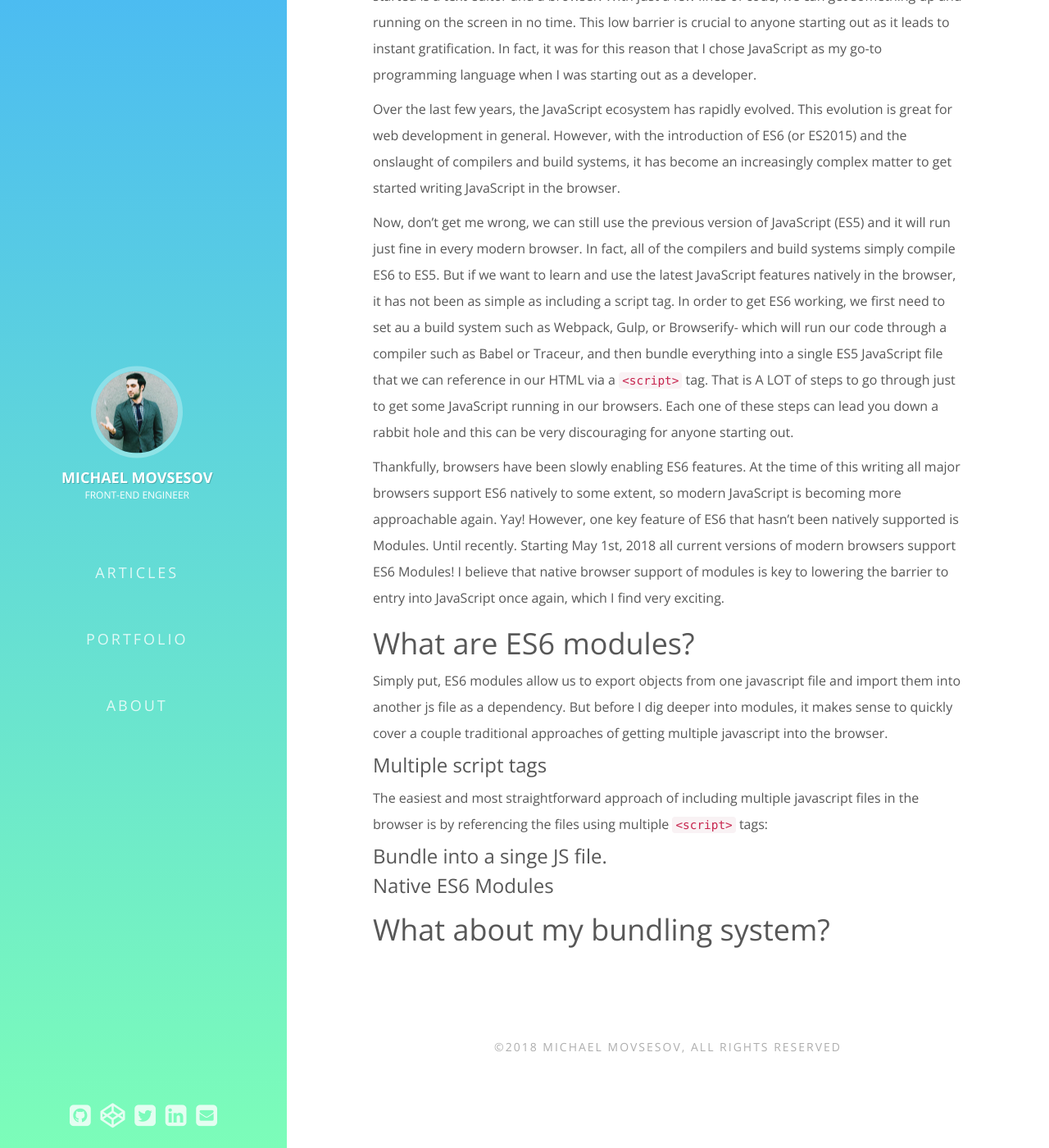
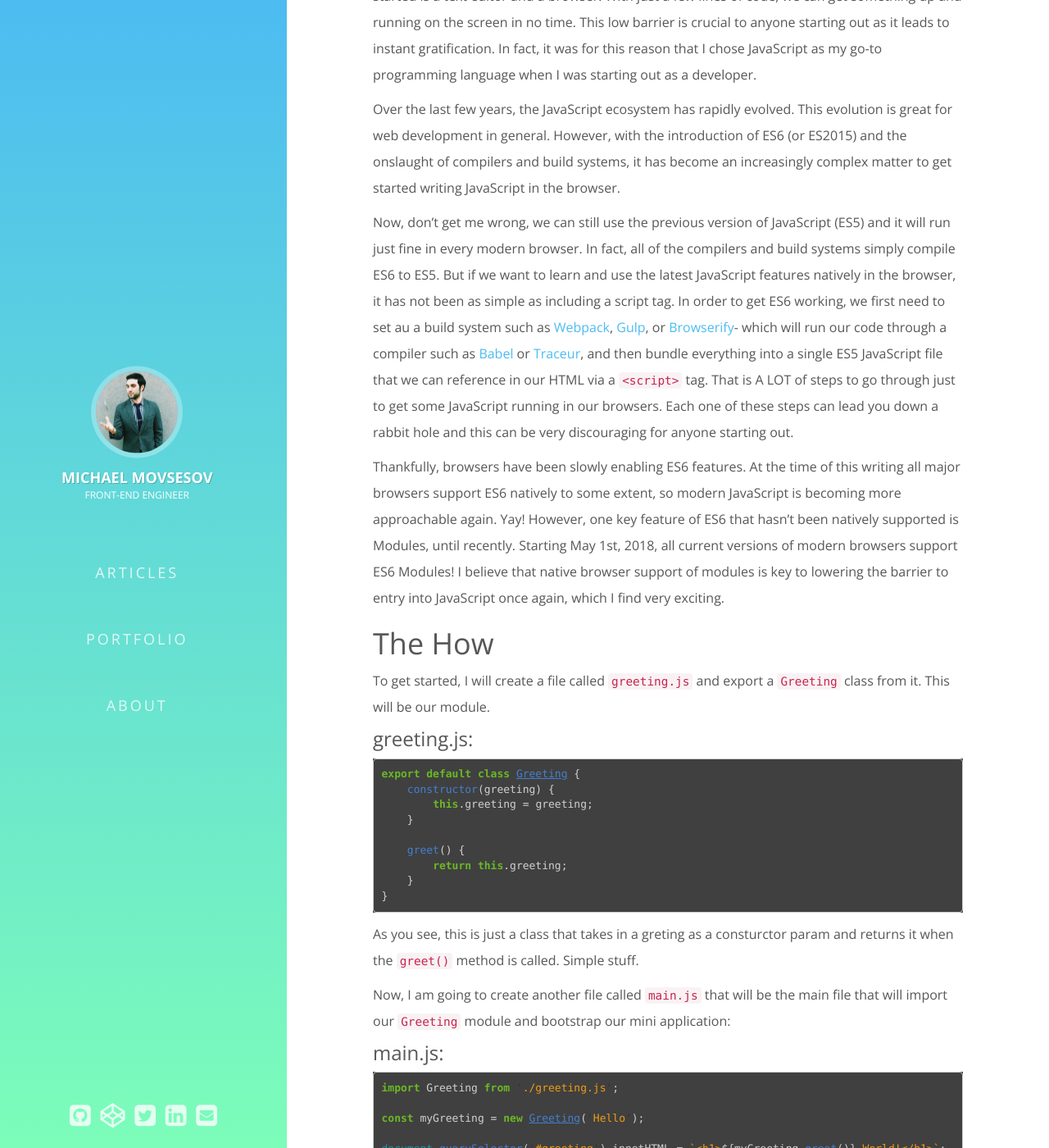
Before and after one commit to michaelmov/michaelmov.github.io, a Jekyll site: the page built from _posts/2018-05-31-native-javascript-module-support.markdown, in a window 1280 px wide and 1400 px high, scrolled down 270 px. Shown: the whole window at 82% size. Built offline with Jekyll 4.4.1, drawn with Linux system fonts in a browser that asks for light colours; nearby versions of some CDN libraries; comment, search, counter and statistics services are not loaded; some of the changed lines change nothing that is shown; some of the changed text lies outside the part shown.

Commit message:
Finished post.

````diff
--- a/_includes/head.html
+++ b/_includes/head.html
@@ -16,6 +16,9 @@
   {% else %}
     <meta content="website" property="og:type">
   {% endif %}
+  {% if page.featured-image %}
+  <meta property="og:image" content="{{ page.featured-image | escape }}">
+  {% endif %}
 
 
   <link rel="stylesheet" href="https://maxcdn.bootstrapcdn.com/bootstrap/3.3.7/css/bootstrap.min.css" integrity="sha384-BVYiiSIFeK1dGmJRAkycuHAHRg32OmUcww7on3RYdg4Va+PmSTsz/K68vbdEjh4u" crossorigin="anonymous">
--- a/_posts/2018-05-22-native-javascript-module-support.markdown
+++ /dev/null
@@ -1,32 +0,0 @@
----
-layout: post
-title:  "Native ES6 Module Browser Support is Here!"
-date:   2018-05-22
-categories: frontend javascript es6
-comments: true
----
-
-One of many things that make JavaScript awesome is it's low barrier to entry. All we need to get started is a text editor and a browser. With just a few lines of code, we can get something up and running on the screen in no time. This low barrier is crucial to anyone starting out as it leads to instant gratification. In fact, it was for this reason that I chose JavaScript as my go-to programming language when I was starting out as a developer.
-
-Over the last few years, the JavaScript ecosystem has rapidly evolved. This evolution is great for web development in general. However, with the introduction of ES6 (or ES2015) and the onslaught of compilers and build systems, it has become an increasingly complex matter to get started writing JavaScript in the browser.
-
-Now, don't get me wrong, we can still use the previous version of JavaScript (ES5) and it will run just fine in every modern browser. In fact, all of the compilers and build systems simply compile ES6 to ES5. But if we want to learn and use the latest JavaScript features natively in the browser, it has not been as simple as including a script tag. In order to get ES6 working, we first need to set au a build system such as Webpack, Gulp, or Browserify- which will run our code through a compiler such as Babel or Traceur, and then bundle everything into a single ES5 JavaScript file that we can reference in our HTML via a `<script>` tag. That is A LOT of steps to go through just to get some JavaScript running in our browsers. Each one of these steps can lead you down a rabbit hole and this can be very discouraging for anyone starting out.
-
-Thankfully, browsers have been slowly enabling ES6 features. At the time of this writing all major browsers support ES6 natively to some extent, so modern JavaScript is becoming more approachable again. Yay! However, one key feature of ES6 that hasn't been natively supported is Modules. Until recently. Starting May 1st, 2018 all current versions of modern browsers support ES6 Modules! I believe that native browser support of modules is key to lowering the barrier to entry into JavaScript once again, which I find very exciting.
-
-### What are ES6 modules?
-Simply put, ES6 modules allow us to export objects from one javascript file and import them into another js file as a dependency. But before I dig deeper into modules, it makes sense to quickly cover a couple traditional approaches of getting multiple javascript into the browser.
-
-#### Multiple script tags
-The easiest and most straightforward approach of including multiple javascript files in the browser is by referencing the files using multiple `<script>` tags:
-
-
-#### Bundle into a singe JS file.
-
-
-
-#### Native ES6 Modules
-
-
-
-### What about my bundling system?
--- /dev/null
+++ b/_posts/2018-05-31-native-javascript-module-support.markdown
@@ -0,0 +1,79 @@
+---
+layout: post
+title:  "Native ES6 Module Browser Support Is Here!"
+featured-image: "/assets/images/es6-modules-browser-featured.jpg"
+date:   2018-05-31
+categories: frontend javascript es6
+comments: true
+---
+
+One of many things that make JavaScript awesome is it's low barrier to entry. All we need to get started is a text editor and a browser. With just a few lines of code, we can get something up and running on the screen in no time. This low barrier is crucial to anyone starting out as it leads to instant gratification. In fact, it was for this reason that I chose JavaScript as my go-to programming language when I was starting out as a developer.
+
+Over the last few years, the JavaScript ecosystem has rapidly evolved. This evolution is great for web development in general. However, with the introduction of ES6 (or ES2015) and the onslaught of compilers and build systems, it has become an increasingly complex matter to get started writing JavaScript in the browser.
+
+Now, don't get me wrong, we can still use the previous version of JavaScript (ES5) and it will run just fine in every modern browser. In fact, all of the compilers and build systems simply compile ES6 to ES5. But if we want to learn and use the latest JavaScript features natively in the browser, it has not been as simple as including a script tag. In order to get ES6 working, we first need to set au a build system such as [Webpack](https://webpack.js.org/), [Gulp](https://gulpjs.com/), or [Browserify](http://browserify.org/)- which will run our code through a compiler such as [Babel](https://babeljs.io/) or [Traceur](https://github.com/google/traceur-compiler), and then bundle everything into a single ES5 JavaScript file that we can reference in our HTML via a `<script>` tag. That is A LOT of steps to go through just to get some JavaScript running in our browsers. Each one of these steps can lead you down a rabbit hole and this can be very discouraging for anyone starting out.
+
+Thankfully, browsers have been slowly enabling ES6 features. At the time of this writing all major browsers support ES6 natively to some extent, so modern JavaScript is becoming more approachable again. Yay! However, one key feature of ES6 that hasn't been natively supported is Modules, until recently. Starting May 1st, 2018, all current versions of modern browsers support ES6 Modules! I believe that native browser support of modules is key to lowering the barrier to entry into JavaScript once again, which I find very exciting.
+
+### The How
+To get started, I will create a file called `greeting.js` and export a `Greeting` class from it. This will be our module.
+
+#### greeting.js:
+```javascript
+export default class Greeting {
+    constructor(greeting) {
+        this.greeting = greeting;
+    }
+
+    greet() {
+        return this.greeting;
+    }
+}
+```
+As you see, this is just a class that takes in a greting as a consturctor param and returns it when the `greet()` method is called. Simple stuff.
+
+Now, I am going to create another file called `main.js` that will be the main file that will import our `Greeting` module and bootstrap our mini application:
+
+#### main.js:
+``` javascript
+import Greeting from './greeting.js';
+
+const myGreeting = new Greeting('Hello');
+
+document.querySelector('#greeting').innetHTML = `<h1>${myGreeting.greet()} World!</h1>`;
+```
+Again, simple stuff. I simply `import` my `Greeting` class, create an instance of it, and then attach then append the returned greeting to DOM as an `<h1>` tag.
+
+Finally, the exciting part of referencing the above javascript in the `index.html` file.
+
+#### index.html:
+``` html
+<!DOCTYPE html>
+<html>
+<head>
+    <meta charset="utf-8" />
+    <meta http-equiv="X-UA-Compatible" content="IE=edge">
+    <title>JS Modules</title>
+    <meta name="viewport" content="width=device-width, initial-scale=1">
+    <!-- Notice the type="module" attribute on the script tag -->
+    <script type="module" src="main.js"></script>
+</head>
+<body>
+    <div id="greeting"></div>
+</body>
+</html>
+```
+A couple notes:
+* I am only referencing the `main.js` file in the head element. I don't need to reference my `greeting.js` file because it is being imported into `main.js`.
+* I am using `type="module"` to tell the browser that `main.js` contains reference to module(s). **This is the key to enablig modules.**
+
+That's it! As you see, it is as easy as adding `type="module"` to the `<script>` tag to beging using es6 modules natively in the browser.
+
+
+### Final Words
+Native support of ES6 modules is very exciting to me, because it once again allows me to quicky expriment and build in the browser without the hassle of having to set up a compile/build system. It brings back the playful nature of javascript, but most importantly lowers the barrier to entry into the JavaScript world once again :).
+
+Of course, I am not suggesting the we ditch our build systems and swtich over to native es6 modules. If you are creating production apps, you should be building and minifying your JS code anyway for performance and browser compatibility reasons.
+
+### Browser Support
+![ES6 Modules Browser Support](/assets/images/es6-modules-browser-support.png "ES6 Modules Browser Support")
````
Also changed, not shown: assets/images/es6-modules-browser-featured.jpg (added), assets/images/es6-modules-browser-support.png (added).
